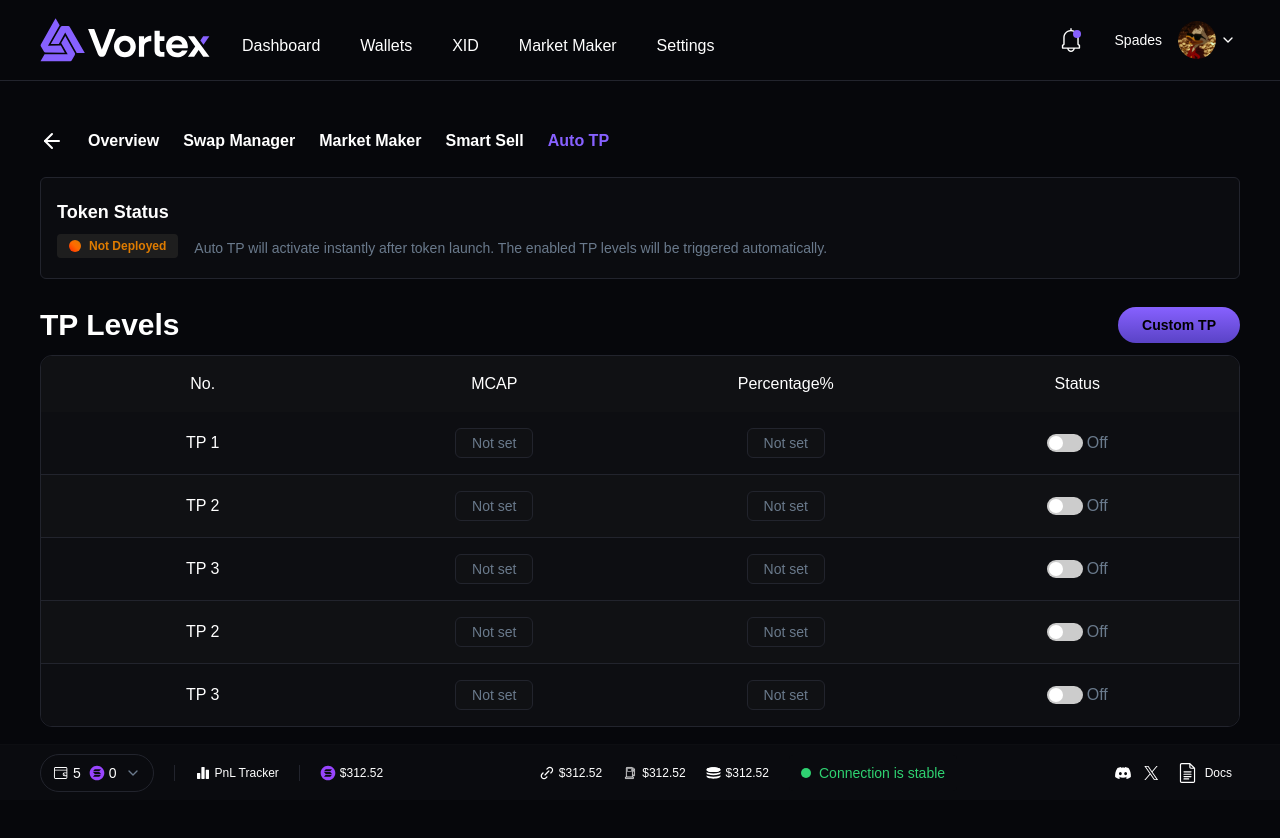
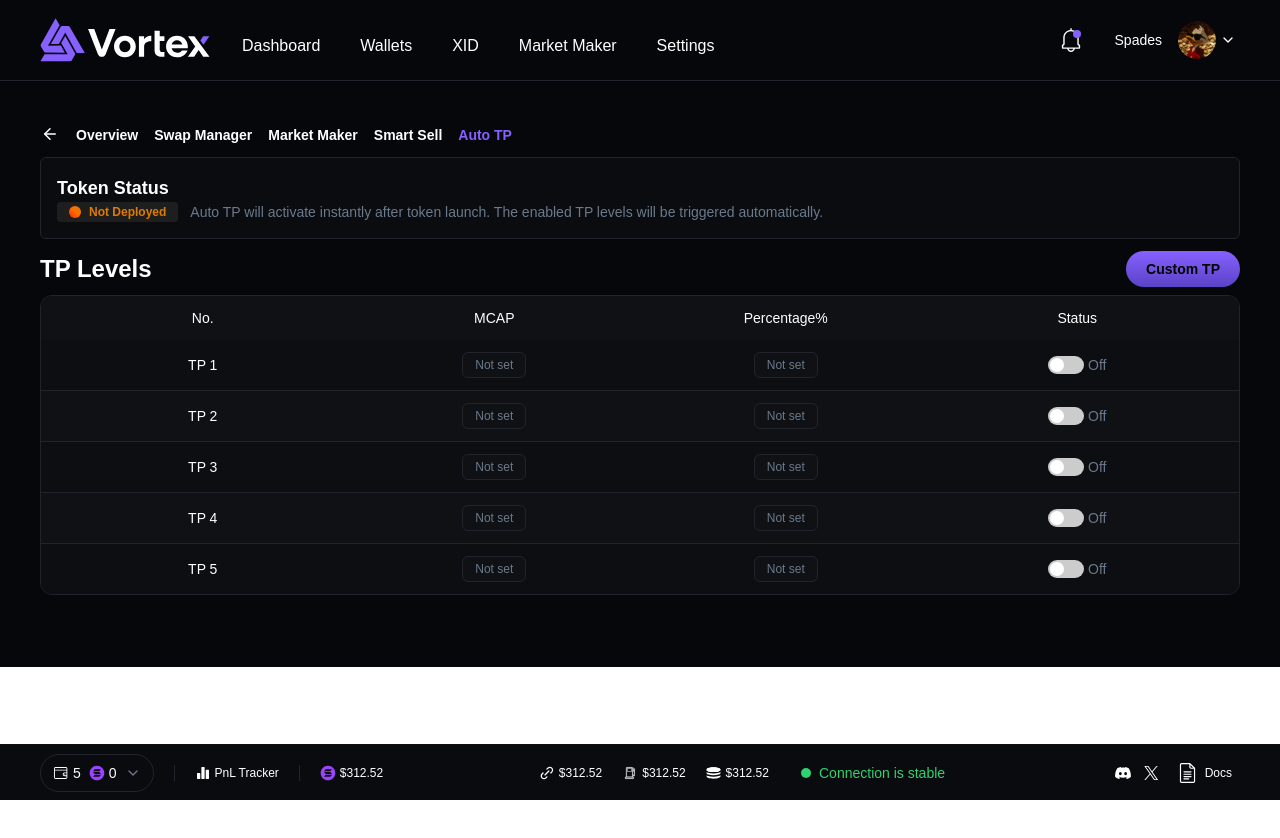
Before and after one commit to JaiKumarSuther/ventor, a Next.js app: page /features/auto-tp in a window 1280 px wide. Shown: the top 838 px of the page. After the commit the page ends 800 px from the top, so only its background shows below. Built offline with nearby package versions, Linux system fonts and the light colour scheme.

Commit message:
updated a bit

```diff
--- a/app/(MainMenu)/features/auto-tp/page.tsx
+++ b/app/(MainMenu)/features/auto-tp/page.tsx
@@ -22,19 +22,19 @@ export default function AutoTP() {
   };
 
   return (
-    <div className="flex flex-col gap-4 mt-4 px-4 md:px-0 min-h-screen">
+    <div className="flex flex-col gap-3 mt-2 px-4 md:px-0 mb-5">
       {/* Token Status Card */}
-      <div className="flex items-start lg:items-end flex-col lg:flex-row gap-4 bg-[#FFFFFF05] border border-[#22242D] rounded-md px-4 py-5">
-        <div className="flex lg:block gap-4 items-center">
-          <h2 className="text-white lg:mb-2 text-[18px] md:text-lg font-semibold">
+      <div className="flex items-start lg:items-end flex-col lg:flex-row gap-3 bg-[#FFFFFF05] border border-[#22242D] rounded-md px-4 py-4">
+        <div className="flex lg:block gap-2 items-center">
+          <h2 className="text-white text-[18px] md:text-lg font-semibold">
             Token Status
           </h2>
-          <div className="flex items-center gap-2 text-xs text-[#DF7C00] font-semibold bg-[#1E1E1E] px-3 py-1 rounded-sm w-fit">
+          <div className="flex items-center gap-2 text-xs text-[#DF7C00] font-semibold bg-[#1E1E1E] px-3 py-[2px] rounded-sm w-fit">
             <div className="w-3 h-3 rounded-full bg-gradient-to-tr from-[#FF0000] via-[#FF6A00] to-[#DF7C00]" />
             Not Deployed
           </div>
         </div>
-        <p className="text-xs md:text-sm text-[#6A7A8C]">
+        <p className="text-xs md:text-sm text-[#6A7A8C] leading-snug">
           Auto TP will activate instantly after token launch. The enabled TP
           levels will be triggered automatically.
         </p>
@@ -43,37 +43,35 @@ export default function AutoTP() {
       {/* TP Levels Table */}
       <Card title="TP Levels">
         <div className="rounded-xl overflow-hidden border border-[#22242D] text-white">
-          {/* Header (hidden on small screens) */}
-          <div className="hidden md:grid grid-cols-4 px-4 py-4 bg-[#101114] text-white text-sm md:text-base font-medium text-center">
+          {/* Header */}
+          <div className="hidden md:grid grid-cols-4 px-4 py-3 bg-[#101114] text-white text-sm font-medium text-center">
             <div>No.</div>
             <div>MCAP</div>
             <div>Percentage%</div>
             <div>Status</div>
           </div>
 
-          {[1, 2, 3, 2, 3].map((tp, index) => {
+          {[1, 2, 3, 4, 5].map((tp, index) => {
             const bgColor = index % 2 === 0 ? "#0D0E12" : "#101114";
 
             return (
               <div
                 key={index}
-                className="border-b last:border-b-0 border-[#22242D] px-4 py-4"
+                className="border-b last:border-b-0 border-[#22242D] px-4 py-3"
                 style={{ backgroundColor: bgColor }}
               >
-                {/* Desktop layout */}
+                {/* Desktop */}
                 <div className="hidden md:grid grid-cols-4 items-center text-center">
-                  <div className="text-sm md:text-base font-medium">
-                    TP {tp}
-                  </div>
+                  <div className="text-sm font-medium">TP {tp}</div>
 
                   <div>
-                    <div className="bg-[#101114] border border-[#22242D] text-[#6A7A8C] text-xs md:text-sm rounded-md px-4 py-1 mx-auto w-max">
+                    <div className="bg-[#101114] border border-[#22242D] text-[#6A7A8C] text-xs rounded-md px-3 py-1 mx-auto w-max">
                       Not set
                     </div>
                   </div>
 
                   <div>
-                    <div className="bg-[#101114] border border-[#22242D] text-[#6A7A8C] text-xs md:text-sm rounded-md px-4 py-1 mx-auto w-max">
+                    <div className="bg-[#101114] border border-[#22242D] text-[#6A7A8C] text-xs rounded-md px-3 py-1 mx-auto w-max">
                       Not set
                     </div>
                   </div>
@@ -86,14 +84,12 @@ export default function AutoTP() {
                         handleTpToggle(`tp${tp}` as keyof typeof tpStates)
                       }
                     />
-                    <span className="text-[#6A7A8C] text-sm md:text-base">
-                      Off
-                    </span>
+                    <span className="text-[#6A7A8C] text-sm">Off</span>
                   </div>
                 </div>
 
-                {/* Mobile layout */}
-                <div className="md:hidden flex flex-col space-y-2 text-sm text-[#6A7A8C]">
+                {/* Mobile */}
+                <div className="md:hidden flex flex-col space-y-1 text-sm text-[#6A7A8C]">
                   <div className="flex justify-between">
                     <span className="font-medium text-white">No.</span>
                     <span className="font-medium text-white">TP {tp}</span>
@@ -133,7 +129,7 @@ export default function AutoTP() {
   );
 }
 
-// --------------- Reusable Card Component -------------------
+// Card Component
 function Card({
   title,
   children,
@@ -142,17 +138,15 @@ function Card({
   children: React.ReactNode;
 }) {
   return (
-    <div className="mb-4">
+    <div className="mb-3">
       {title && (
-        <div className="flex justify-between items-center">
-          <h2 className="text-white text-3xl py-3 font-semibold">{title}</h2>
-          <div>
-            <GradientButton
-              label="Custom TP"
-              className="px-6 py-2"
-              onClick={() => router.push("/custom-tp")}
-            />
-          </div>
+        <div className="flex justify-between items-center mb-2">
+          <h2 className="text-white text-2xl font-semibold">{title}</h2>
+          <GradientButton
+            label="Custom TP"
+            className="px-5 py-2"
+            onClick={() => router.push("/custom-tp")}
+          />
         </div>
       )}
       {children}
--- a/components/ui/TabsBar.tsx
+++ b/components/ui/TabsBar.tsx
@@ -35,17 +35,17 @@ export default function TabsBar({ tabs }: TabsBarProps) {
   };
 
   return (
-    <div className="flex gap-3 px-4 md:px-0 md:gap-6 items-start py-2 w-full">
+    <div className="flex gap-2 px-4 md:px-0 md:gap-4 items-start py-1 w-full">
       {/* Back Button */}
       <button
         onClick={handleBack}
-        className="text-white cursor-pointer hover:text-[#8761FF] flex items-start"
+        className="text-white hover:text-[#8761FF] flex items-center"
       >
-        <ArrowLeft size={20} className="sm:size-6 md:size-6 w-4 md:w-6" />
+        <ArrowLeft size={18} className="w-4 md:w-5" />
       </button>
 
       {/* Tabs */}
-      <div className="flex flex-wrap gap-2 sm:gap-6 w-full justify-start">
+      <div className="flex flex-wrap gap-2 sm:gap-4 w-full justify-start">
         {tabs.map((tab, index) => {
           const isActive = tab.route && pathname.startsWith(tab.route);
           return (
@@ -54,7 +54,7 @@ export default function TabsBar({ tabs }: TabsBarProps) {
               onClick={() => handleTabClick(tab)}
               className={`${
                 isActive ? "text-[#8761FF]" : "text-white"
-              } text-xs sm:text-sm md:text-base cursor-pointer hover:text-[#8761FF] font-semibold transition`}
+              } text-xs sm:text-sm font-semibold hover:text-[#8761FF] transition`}
             >
               {tab.label}
             </button>
```
